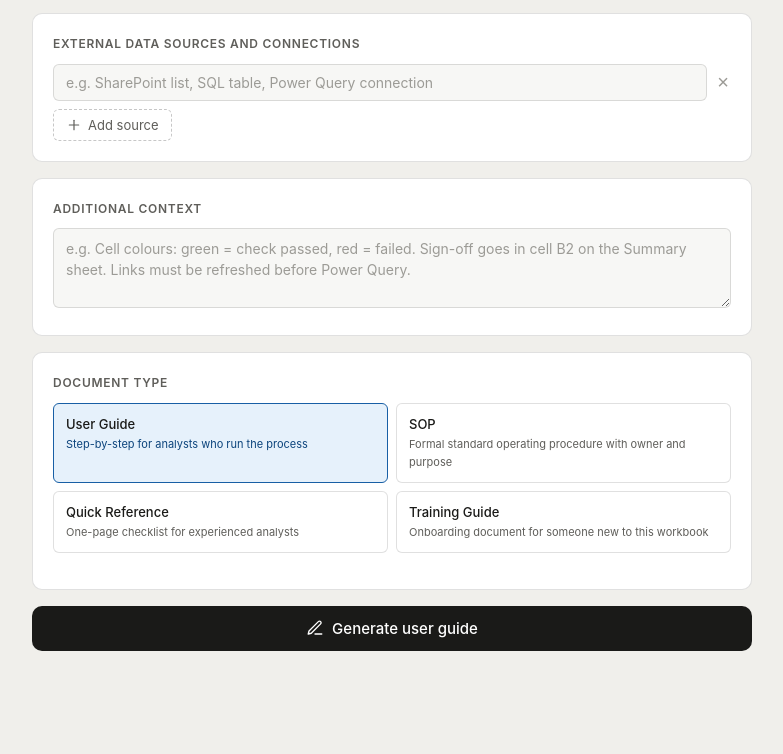
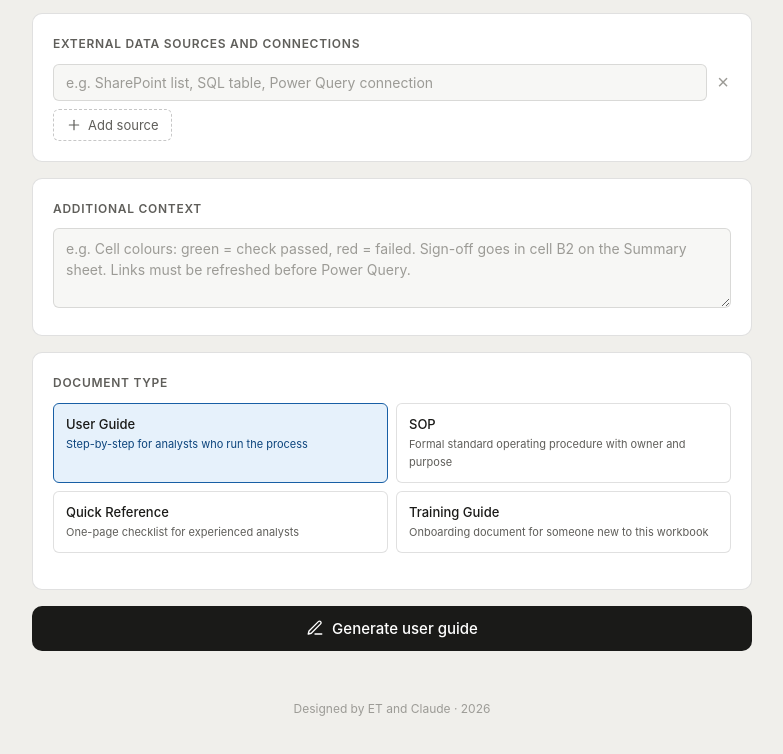
Before and after one commit to eritrouib/dqa-guide-builder, a plain HTML site: page index.html in a window 1280 px wide. Shown: the part 582-1336 px from the top of the page, without its empty margins (248-1031 px from the left). Before the commit the page ends 1297 px from the top, so only its background shows below. Drawn offline with nearby package versions, Linux system fonts and the light colour scheme.

Commit message:
Update index.html

```diff
--- a/index.html
+++ b/index.html
@@ -887,5 +887,6 @@ function cp(){
   });
 }
 </script>
+<footer style="margin-top:3rem;text-align:center;font-size:12px;color:var(--txh)">Designed by ET and Claude &middot; 2026</footer>
 </body>
 </html>
```
